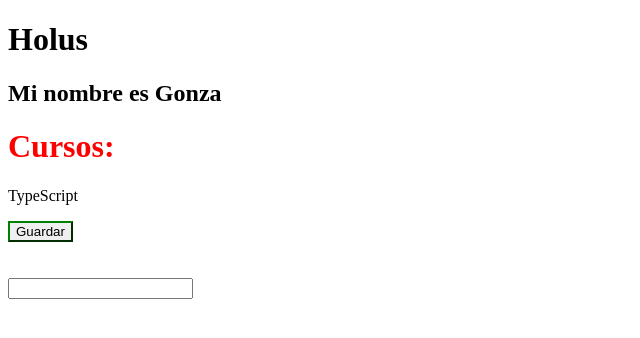
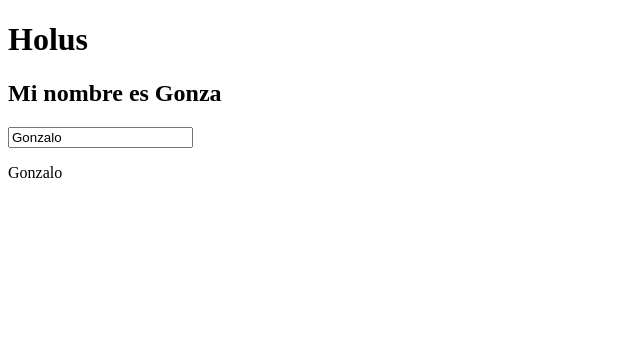
Before and after one commit to gjortega84/curso-angular, an Angular app: page / in a window 1280 px wide. Shown: the top 338 px of the page, without its empty margins (0-640 px from the left). Built offline with nearby package versions, Linux system fonts and the light colour scheme.

Commit message:
Clase 15 - ngModel

```diff
--- a/src/app/app.component.html
+++ b/src/app/app.component.html
@@ -2,9 +2,10 @@
 <h2>
   {{'Mi nombre es ' + getName()}}
 </h2>
-<cursos></cursos>
+<!-- <cursos></cursos> -->
 <!-- <app-imagen></app-imagen> -->
 <!-- <cursos2><cursos2> -->
 <!-- <app-boton></app-boton> -->
-<app-clase11></app-clase11>
-<app-clase12></app-clase12>
+<!-- <app-clase11></app-clase11>
+<app-clase12></app-clase12> -->
+<app-clase15></app-clase15>
--- a/src/app/app.module.ts
+++ b/src/app/app.module.ts
@@ -1,5 +1,6 @@
 import { NgModule } from '@angular/core';
 import { BrowserModule } from '@angular/platform-browser';
+import { FormsModule } from '@angular/forms';
 
 import { AppRoutingModule } from './app-routing.module';
 import { AppComponent } from './app.component';
@@ -9,6 +10,7 @@ import { ImagenComponent } from './imagen/imagen.component';
 import { BotonComponent } from './boton/boton.component';
 import { Clase11Component } from './clase11/clase11.component';
 import { Clase12Component } from './clase12/clase12.component';
+import { Clase15Component } from './clase15/clase15.component';
 
 @NgModule({
   declarations: [
@@ -18,10 +20,12 @@ import { Clase12Component } from './clase12/clase12.component';
     ImagenComponent,
     BotonComponent,
     Clase11Component,
-    Clase12Component
+    Clase12Component,
+    Clase15Component
   ],
   imports: [
     BrowserModule,
+    FormsModule,
     AppRoutingModule
   ],
   providers: [],
--- /dev/null
+++ b/src/app/clase15/clase15.component.html
@@ -0,0 +1,5 @@
+<!-- <input type="text" value="{{persona.nombre}}"> -->
+<!-- <input type="text" [value]="persona.nombre"> -->
+<input type="text" [(ngModel)] = "persona.nombre">
+<br/>
+<p>{{persona.nombre}}</p>
--- /dev/null
+++ b/src/app/clase15/clase15.component.ts
@@ -0,0 +1,14 @@
+import { Component } from '@angular/core';
+
+@Component({
+  selector: 'app-clase15',
+  templateUrl: './clase15.component.html',
+  styleUrls: ['./clase15.component.css']
+})
+export class Clase15Component {
+persona={
+  nombre: "Gonzalo",
+  edad: 20,
+  notas: [10,2,5]
+}
+}
```
Also changed, not shown: src/app/clase15/clase15.component.css (added), 1 other file (tests, documents, lock files or other folders).
